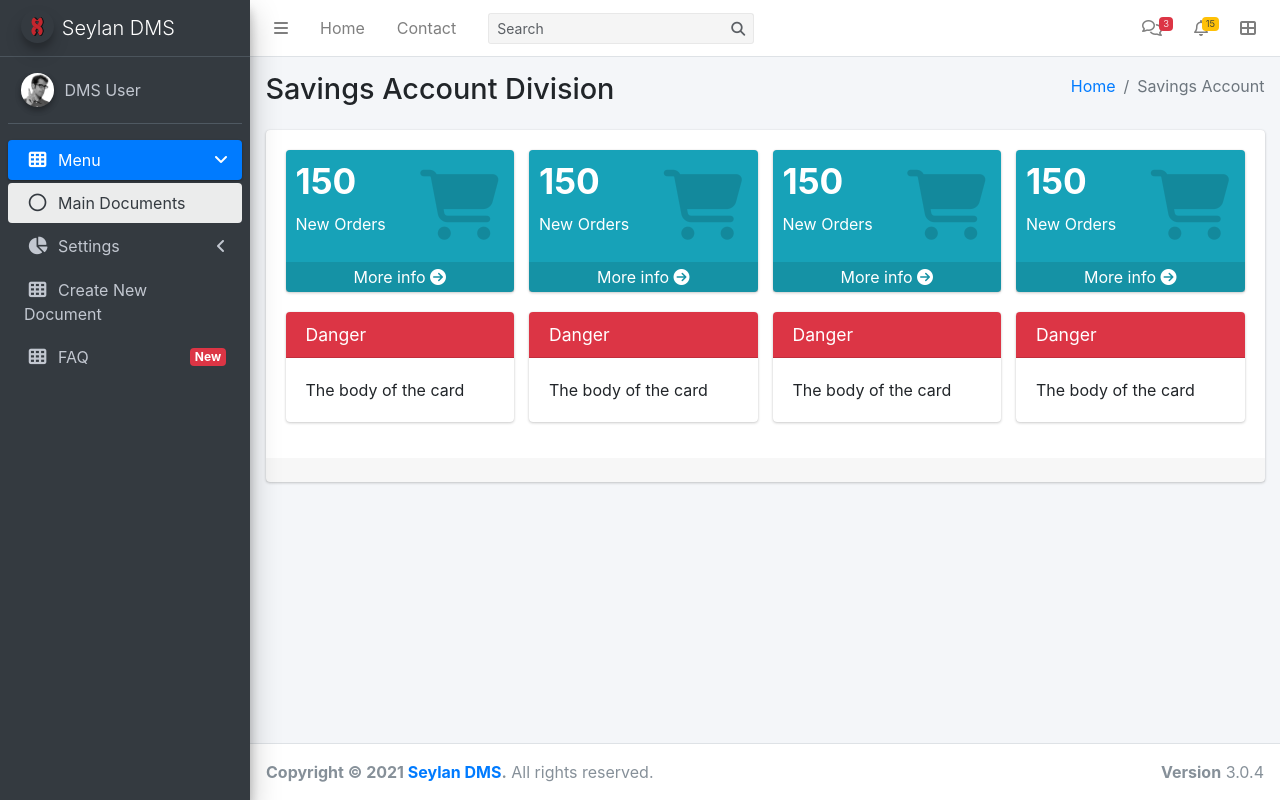
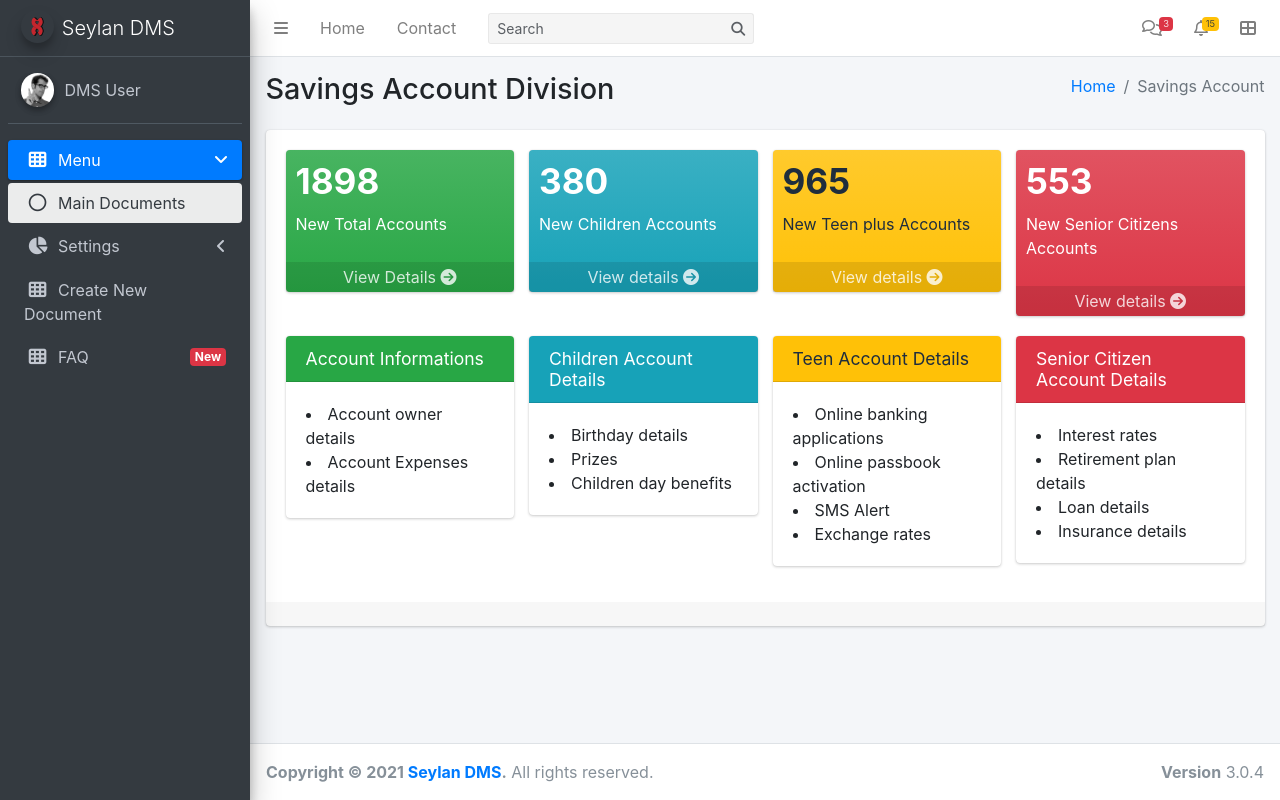
Before and after one commit to cheythi/dms, a CodeIgniter app: page /dms/MainController/savings in a window 1280 px wide. Run offline with CodeIgniter, Linux system fonts and the light colour scheme; some libraries are stand-ins or nearby versions.

Commit message:
savings accounts UI

```diff
--- a/application/views/savings_acc/main.php
+++ b/application/views/savings_acc/main.php
@@ -29,68 +29,64 @@
 
               <div class="col-lg-3 col-6">
                 <!-- small card -->
-                <div class="small-box bg-info">
+                <div class="small-box bg-gradient-success">
                   <div class="inner">
-                    <h3>150</h3>
+                    <h3>1898</h3>
 
-                    <p>New Orders</p>
+                    <p>New Total Accounts</p>
                   </div>
                   <div class="icon">
-                    <i class="fas fa-shopping-cart"></i>
                   </div>
                   <a href="#" class="small-box-footer">
-                    More info <i class="fas fa-arrow-circle-right"></i>
+                    View Details <i class="fas fa-arrow-circle-right"></i>
                   </a>
                 </div>
               </div>
 
               <div class="col-lg-3 col-6">
                 <!-- small card -->
-                <div class="small-box bg-info">
+                <div class="small-box bg-gradient-info">
                   <div class="inner">
-                    <h3>150</h3>
+                    <h3>380</h3>
 
-                    <p>New Orders</p>
+                    <p>New Children Accounts</p>
                   </div>
                   <div class="icon">
-                    <i class="fas fa-shopping-cart"></i>
                   </div>
                   <a href="#" class="small-box-footer">
-                    More info <i class="fas fa-arrow-circle-right"></i>
+                    View details <i class="fas fa-arrow-circle-right"></i>
                   </a>
                 </div>
               </div>
 
               <div class="col-lg-3 col-6">
                 <!-- small card -->
-                <div class="small-box bg-info">
+                <div class="small-box bg-gradient-warning">
                   <div class="inner">
-                    <h3>150</h3>
+                    <h3>965</h3>
 
-                    <p>New Orders</p>
+                    <p>New Teen plus Accounts</p>
                   </div>
                   <div class="icon">
-                    <i class="fas fa-shopping-cart"></i>
                   </div>
                   <a href="#" class="small-box-footer">
-                    More info <i class="fas fa-arrow-circle-right"></i>
+                    View details <i class="fas fa-arrow-circle-right"></i>
                   </a>
                 </div>
               </div>
 
               <div class="col-lg-3 col-6">
                 <!-- small card -->
-                <div class="small-box bg-info">
+                <div class="small-box bg-gradient-danger">
                   <div class="inner">
-                    <h3>150</h3>
+                    <h3>553</h3>
 
-                    <p>New Orders</p>
+                    <p>New Senior Citizens Accounts</p>
                   </div>
                   <div class="icon">
-                    <i class="fas fa-shopping-cart"></i>
                   </div>
                   <a href="#" class="small-box-footer">
-                    More info <i class="fas fa-arrow-circle-right"></i>
+                    View details <i class="fas fa-arrow-circle-right"></i>
                   </a>
                 </div>
               </div>
@@ -100,12 +96,44 @@
             <div class="row">
 
               <div class="col-md-3">
-                <div class="card card-danger">
+                <div class="card card-success">
                   <div class="card-header">
-                    <h3 class="card-title">Danger</h3>
+                    <h3 class="card-title">Account Informations</h3>
                   </div>
                   <div class="card-body">
-                    The body of the card
+                    <li>Account owner details</li>
+                    <li>Account Expenses details</li>
+                  </div>
+                  <!-- /.card-body -->
+                </div>
+                <!-- /.card -->
+              </div>
+
+              <div class="col-md-3">
+                <div class="card card-info">
+                  <div class="card-header">
+                    <h3 class="card-title">Children Account Details</h3>
+                  </div>
+                  <div class="card-body">
+                    <li>Birthday details</li>
+                    <li>Prizes</li>
+                    <li>Children day benefits</li>
+                  </div>
+                  <!-- /.card-body -->
+                </div>
+                <!-- /.card -->
+              </div>
+
+              <div class="col-md-3">
+                <div class="card card-warning">
+                  <div class="card-header">
+                    <h3 class="card-title">Teen Account Details</h3>
+                  </div>
+                  <div class="card-body">
+                    <li>Online banking applications</li>
+                    <li>Online passbook activation</li>
+                    <li>SMS Alert</li>
+                    <li>Exchange rates</li>
                   </div>
                   <!-- /.card-body -->
                 </div>
@@ -115,36 +143,13 @@
               <div class="col-md-3">
                 <div class="card card-danger">
                   <div class="card-header">
-                    <h3 class="card-title">Danger</h3>
+                    <h3 class="card-title">Senior Citizen Account Details</h3>
                   </div>
                   <div class="card-body">
-                    The body of the card
-                  </div>
-                  <!-- /.card-body -->
-                </div>
-                <!-- /.card -->
-              </div>
-
-              <div class="col-md-3">
-                <div class="card card-danger">
-                  <div class="card-header">
-                    <h3 class="card-title">Danger</h3>
-                  </div>
-                  <div class="card-body">
-                    The body of the card
-                  </div>
-                  <!-- /.card-body -->
-                </div>
-                <!-- /.card -->
-              </div>
-
-              <div class="col-md-3">
-                <div class="card card-danger">
-                  <div class="card-header">
-                    <h3 class="card-title">Danger</h3>
-                  </div>
-                  <div class="card-body">
-                    The body of the card
+                    <li>Interest rates</li>
+                    <li>Retirement plan details</li>
+                    <li>Loan details</li>
+                    <li>Insurance details</li>
                   </div>
                   <!-- /.card-body -->
                 </div>
```
